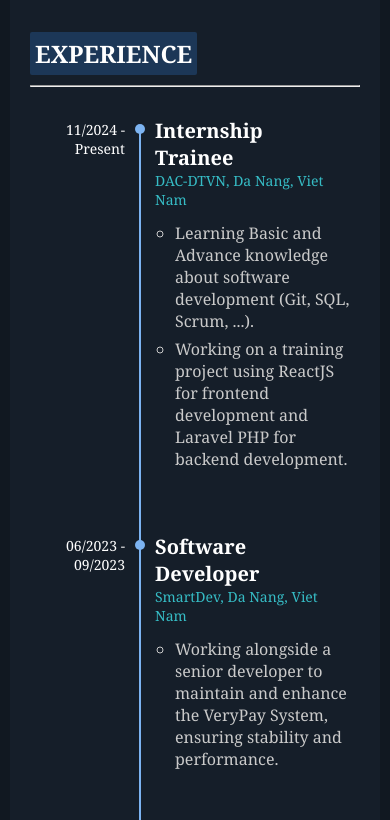
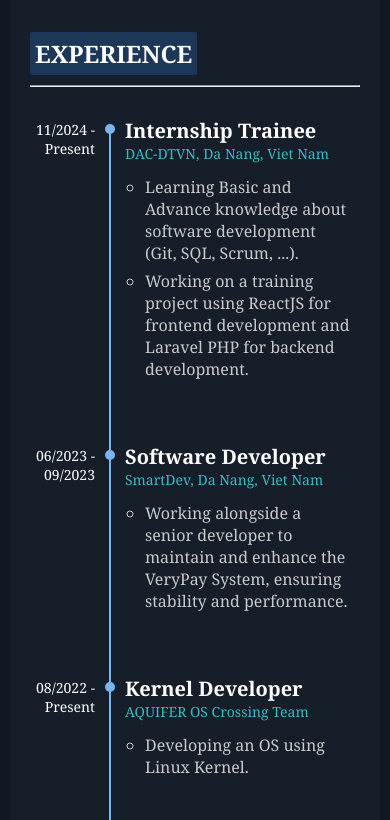
Before and after one commit to qthiendev/resume, a plain HTML site: page index.html in a window 390 px wide. Shown: the part 1500-2320 px from the top of the page. Drawn offline with Linux system fonts and the light colour scheme.

Commit message:
Adjust styles.css

```diff
--- a/styles.css
+++ b/styles.css
@@ -431,7 +431,8 @@ h3 {
     .experience-info-time>li {
         list-style: none;
         margin: 0;
-        min-width: 95px;
+        min-width: 65px;
+        max-width: 65px;
         position: relative;
         text-align: right;
     }
@@ -441,7 +442,7 @@ h3 {
     .experience-info-time>li::before {
         content: '';
         position: absolute;
-        left: 105px;
+        left: 75px;
         top: 4px;
         width: 10px;
         height: 10px;
@@ -454,7 +455,7 @@ h3 {
     .project-info-time>li::after {
         content: '';
         position: absolute;
-        left: 109px;
+        left: 79px;
         top: 10px;
         width: 2px;
         height: calc(100%);
```
